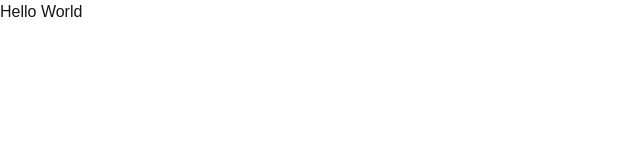
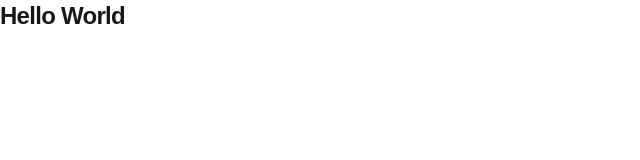
Before and after one commit to CollaBu/pennyway-client-webview-next, a Next.js app: page / in a window 1280 px wide. Shown: the top 160 px of the page, without its empty margins (0-640 px from the left). Built offline with nearby package versions, Linux system fonts and the light colour scheme.

Commit message:
feat: font 설정 완료

```diff
--- a/app/globals.css
+++ b/app/globals.css
@@ -14,6 +14,42 @@
   }
 }
 
+@font-face {
+  font-family: 'Pretendard';
+  src:
+    url('/assets/font/pretendard-bold-subset.woff2') format('woff2'),
+    url('/assets/font/pretendard-bold-subset.woff') format('woff');
+  font-weight: bold;
+  font-style: normal;
+}
+
+@font-face {
+  font-family: 'Pretendard';
+  src:
+    url('/assets/font/pretendard-semiBold-subset.woff2') format('woff2'),
+    url('/assets/font/pretendard-semiBold-subset.woff') format('woff');
+  font-weight: 600;
+  font-style: normal;
+}
+
+@font-face {
+  font-family: 'Pretendard';
+  src:
+    url('/assets/font/pretendard-medium-subset.woff2') format('woff2'),
+    url('/assets/font/pretendard-medium-subset.woff') format('woff');
+  font-weight: 500;
+  font-style: normal;
+}
+
+@font-face {
+  font-family: 'Pretendard';
+  src:
+    url('/assets/font/pretendard-regular-subset.woff2') format('woff2'),
+    url('/assets/font/pretendard-regular-subset.woff') format('woff');
+  font-weight: normal;
+  font-style: normal;
+}
+
 body {
   color: var(--foreground);
   background: var(--background);
--- a/app/page.tsx
+++ b/app/page.tsx
@@ -1,3 +1,3 @@
 export default function Home() {
-  return <div>Hello World</div>;
+  return <div className=" text-h1b">Hello World</div>;
 }
--- a/tailwind.config.ts
+++ b/tailwind.config.ts
@@ -13,6 +13,26 @@ const config: Config = {
         background: 'var(--background)',
         foreground: 'var(--foreground)',
       },
+      fontFamily: {
+        sans: ['Pretendard', 'sans-serif'],
+      },
+      fontSize: {
+        h1b: ['24px', { letterSpacing: '-0.03em', lineHeight: '130%', fontWeight: 'bold' }],
+        h1s: ['24px', { letterSpacing: '-0.03em', lineHeight: '130%', fontWeight: '600' }],
+        h2s: ['20px', { letterSpacing: '-0.03em', lineHeight: '130%', fontWeight: '600' }],
+        h3b: ['16px', { letterSpacing: '-0.03em', lineHeight: '140%', fontWeight: 'bold' }],
+        h3s: ['16px', { letterSpacing: '-0.03em', lineHeight: '140%', fontWeight: '600' }],
+        h4s: ['14px', { letterSpacing: '-0.03em', lineHeight: '130%', fontWeight: '600' }],
+        h4m: ['14px', { letterSpacing: '-0.03em', lineHeight: '130%', fontWeight: '500' }],
+        b1s: ['12px', { letterSpacing: '-0.03em', lineHeight: '130%', fontWeight: '600' }],
+        b1m: ['12px', { letterSpacing: '-0.03em', lineHeight: '130%', fontWeight: '500' }],
+        b1r: ['12px', { letterSpacing: '-0.03em', lineHeight: '140%', fontWeight: '400' }],
+        b2s: ['11px', { letterSpacing: '-0.03em', lineHeight: '130%', fontWeight: '600' }],
+        b2m: ['11px', { letterSpacing: '-0.03em', lineHeight: '130%', fontWeight: '500' }],
+        b2r: ['11px', { letterSpacing: '-0.03em', lineHeight: '130%', fontWeight: '400' }],
+        b3m: ['9px', { letterSpacing: '-0.03em', lineHeight: '130%', fontWeight: '500' }],
+        b4m: ['8px', { letterSpacing: '-0.03em', lineHeight: '130%', fontWeight: '500' }],
+      },
     },
   },
   plugins: [],
```
